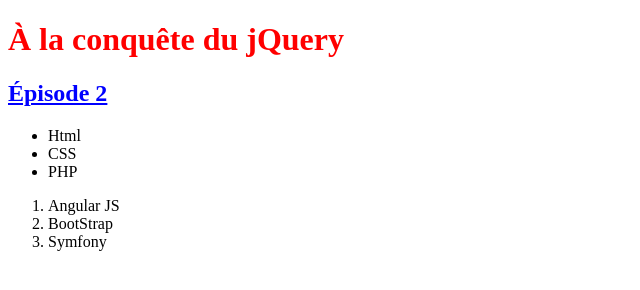
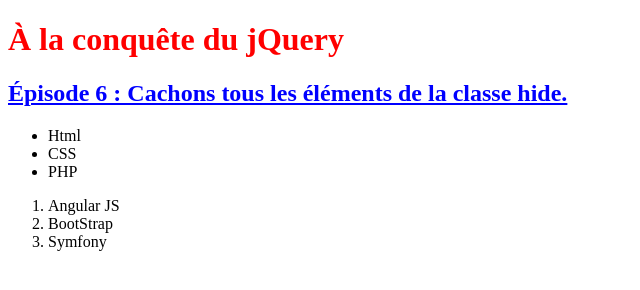
Before and after one commit to Syny5/jQuery-Part1-Exo6, a plain HTML site: page index.html in a window 1280 px wide. Shown: the whole page, without its empty margins (0-640 px from the left). Drawn offline with Linux system fonts and the light colour scheme.

Commit message:
Correction sous-titre

```diff
--- a/index.html
+++ b/index.html
@@ -7,7 +7,7 @@
 </head>
 <body>
   <h1>À la conquête du jQuery</h1>
-  <h2>Épisode 2</h2>
+  <h2>Épisode 6 : Cachons tous les éléments de la classe hide.</h2>
   <ul>
     <li>Html</li>
     <li>CSS</li>
```
